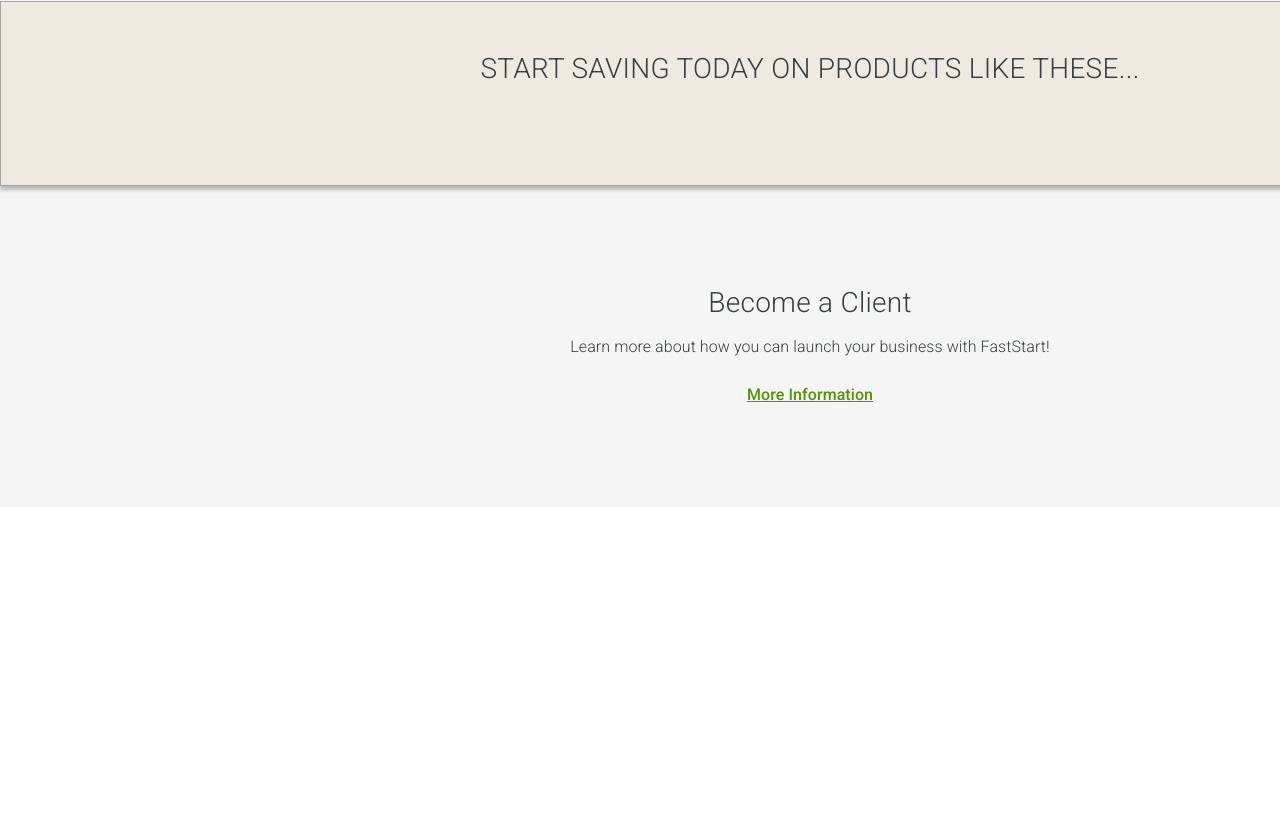
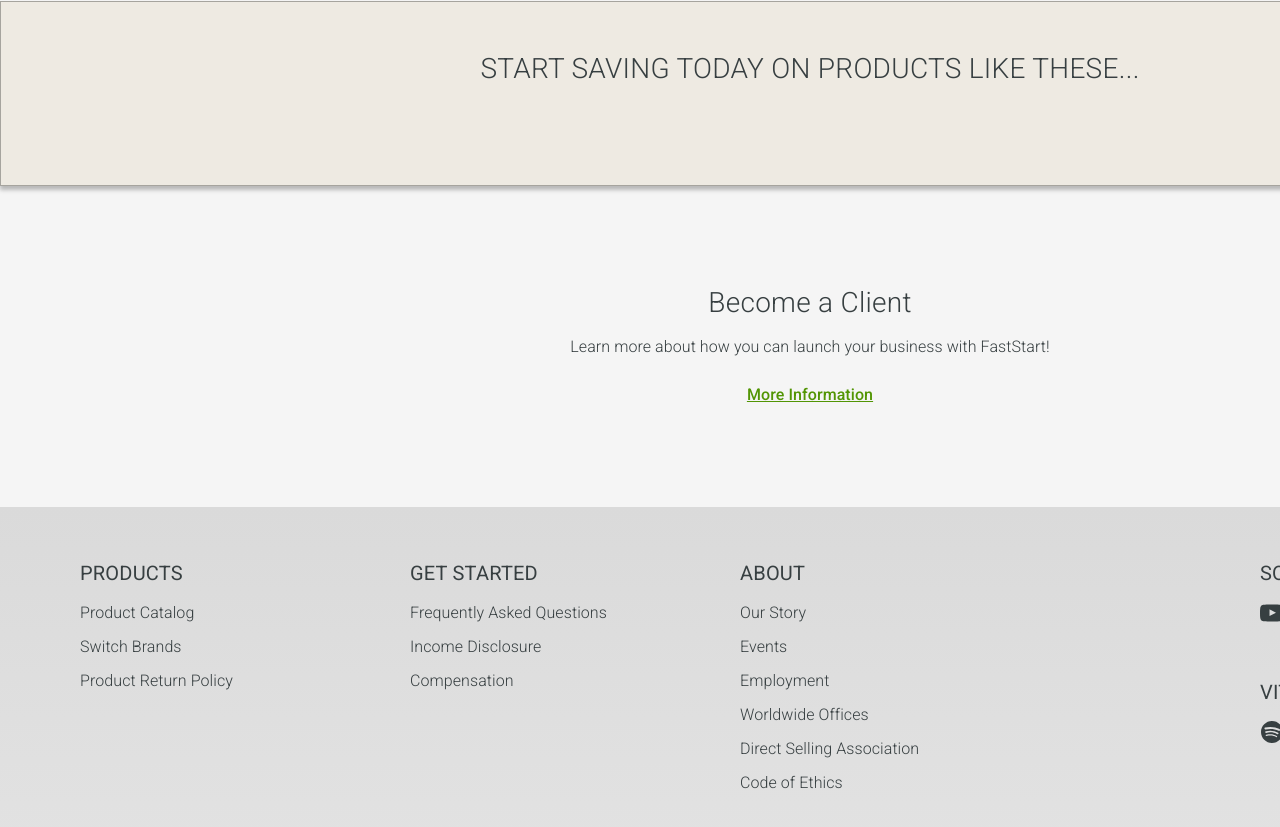
Before and after one commit to RitaDyvnych/techery-test, a React (Create React App) app: page / in a window 1280 px wide. Shown: the part 912-1739 px from the top of the page. Before the commit the page ends 1419 px from the top, so only its background shows below. Built offline with nearby package versions, Linux system fonts and the light colour scheme.

Commit message:
footer done

```diff
--- a/src/components/Footer/Footer.js
+++ b/src/components/Footer/Footer.js
@@ -2,5 +2,98 @@ import sprite from "../../images/sprite.svg";
 import s from "./Footer.module.css";
 
 export default function Footer() {
-  return <footer></footer>;
+  return (
+    <footer className={s.footer}>
+      <div className={s.footer_wrap}>
+        <div className={`${s.footer_box} ${s.footer_box_mright}`}>
+          <h4 className={s.footer_title}>PRODUCTS</h4>
+          <a className={s.footer_link} href="javascript:void(0);">
+            Product Catalog
+          </a>
+          <a className={s.footer_link} href="javascript:void(0);">
+            Switch Brands
+          </a>
+          <a className={s.footer_link} href="javascript:void(0);">
+            Product Return Policy
+          </a>
+        </div>
+        <div className={`${s.footer_box} ${s.footer_box_mright}`}>
+          <h4 className={s.footer_title}>GET STARTED</h4>
+          <a className={s.footer_link} href="javascript:void(0);">
+            Frequently Asked Questions
+          </a>
+          <a className={s.footer_link} href="javascript:void(0);">
+            Income Disclosure
+          </a>
+          <a className={s.footer_link} href="javascript:void(0);">
+            Compensation
+          </a>
+        </div>
+        <div className={s.footer_box}>
+          <h4 className={s.footer_title}>ABOUT</h4>
+          <a className={s.footer_link} href="javascript:void(0);">
+            Our Story
+          </a>
+          <a className={s.footer_link} href="javascript:void(0);">
+            Events
+          </a>
+          <a className={s.footer_link} href="javascript:void(0);">
+            Employment
+          </a>
+          <a className={s.footer_link} href="javascript:void(0);">
+            Worldwide Offices
+          </a>
+          <a className={s.footer_link} href="javascript:void(0);">
+            Direct Selling Association
+          </a>
+          <a className={s.footer_link} href="javascript:void(0);">
+            Code of Ethics
+          </a>
+        </div>
+      </div>
+      <div className={s.footer_box}>
+        <h4 className={s.footer_title}>SOCIAL MEDIA</h4>
+        <div className={s.footer_social_box}>
+          <a className={s.footer_social_link} href="">
+            <svg className={s.footer_social_icon}>
+              <use href={sprite + "#youtube"} alt="youtube" />
+            </svg>
+          </a>
+          <a className={s.footer_social_link} href="">
+            <svg className={s.footer_social_icon}>
+              <use href={sprite + "#facebook"} alt="facebook" />
+            </svg>
+          </a>
+          <a className={s.footer_social_link} href="">
+            <svg className={s.footer_social_icon}>
+              <use href={sprite + "#instagram"} alt="instagram" />
+            </svg>
+          </a>
+          <a className={s.footer_social_link} href="">
+            <svg className={s.footer_social_icon}>
+              <use href={sprite + "#linkedin"} alt="linkedin" />
+            </svg>
+          </a>
+        </div>
+        <h4 className={s.footer_title}>VITALSIGNS PODCAST</h4>
+        <div className={s.footer_podcast_box}>
+          <a className={s.footer_social_link} href="">
+            <svg className={s.footer_social_icon}>
+              <use href={sprite + "#spotify"} alt="spotify" />
+            </svg>
+          </a>
+          <a className={s.footer_social_link} href="">
+            <svg className={s.footer_social_icon}>
+              <use href={sprite + "#google-podcast"} alt="google-podcast" />
+            </svg>
+          </a>
+          <a className={s.footer_social_link} href="">
+            <svg className={s.footer_social_icon}>
+              <use href={sprite + "#apple-podcast"} alt="apple-podcast" />
+            </svg>
+          </a>
+        </div>
+      </div>
+    </footer>
+  );
 }
--- a/src/components/Footer/Footer.module.css
+++ b/src/components/Footer/Footer.module.css
@@ -0,0 +1,64 @@
+.footer {
+  width: 1620px;
+  background: linear-gradient(180deg, #dadada 0%, #e2e2e2 100%);
+  padding: 50px 80px;
+  display: flex;
+  align-items: start;
+  justify-content: space-between;
+}
+.footer_wrap {
+  display: flex;
+}
+.footer_box {
+  width: 280px;
+  text-align: start;
+}
+.footer_box_mright {
+  margin-right: 50px;
+}
+.footer_title {
+  font-weight: 400;
+  font-size: 20px;
+  line-height: 1.6;
+  letter-spacing: 0.01em;
+  color: var(--text-color);
+  margin-bottom: 12px;
+}
+.footer_link {
+  display: block;
+  cursor: pointer;
+  font-weight: 300;
+  font-size: 16px;
+  line-height: 1.5;
+  letter-spacing: 0.005em;
+  color: var(--text-color);
+  margin-bottom: 10px;
+}
+.footer_link:last-child {
+  margin-bottom: 0;
+}
+.footer_link:hover {
+  text-decoration-line: underline;
+}
+.footer_social_box {
+  display: flex;
+  margin-bottom: 47px;
+}
+.footer_social_link {
+  margin-right: 21px;
+  cursor: pointer;
+}
+.footer_social_icon {
+  width: 24px;
+  height: 24px;
+  fill: var(--text-color);
+}
+.footer_social_icon:hover {
+  fill: var(--green-color);
+}
+.footer_social_icon:last-child {
+  margin-right: 0;
+}
+.footer_podcast_box {
+  display: flex;
+}
```
Also changed, not shown: src/images/sprite.svg.
